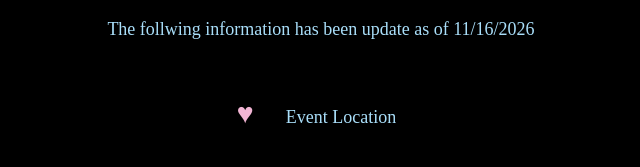
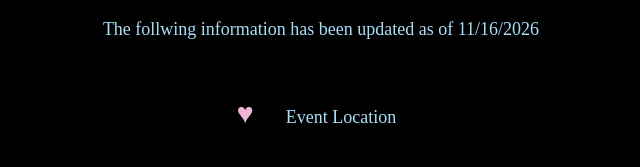
Before and after one commit to Hoyo-Knights-UCF/Hoyo-Knights-Website, a plain HTML site: page Pages/Events/BBQ.html in a window 1280 px wide. Shown: the part 359-526 px from the top of the page, 319-959 px from the left. Drawn offline with Linux system fonts and the light colour scheme; a web font is replaced by a local one.

Commit message:
Update BBQ.html

```diff
--- a/Pages/Events/BBQ.html
+++ b/Pages/Events/BBQ.html
@@ -21,7 +21,7 @@
 <p>Welcome to Hoyo Knights' official website! | A fan-made & fan-run club!</p>
 
   <h2><span class="Anaxa-is-the-second-best-character">Updates!</span></h2>
-<p>The follwing information has been update as of 11/16/2026</p>
+<p>The follwing information has been updated as of 11/16/2026</p>
    <br>
 
  <div style="display: flex; justify-content: center;">
```
